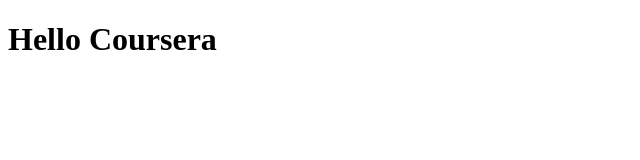
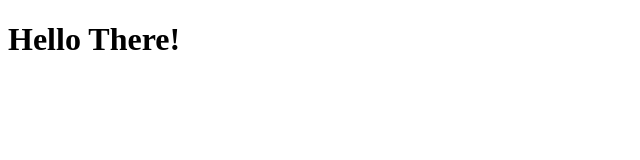
Before and after one commit to shyamfx/H5-test, a plain HTML site: page site/index.html in a window 1280 px wide. Shown: the full height of the page, 0-640 px from the left. Drawn offline with Linux system fonts and the light colour scheme.

Commit message:
Changed the H1 tage content

```diff
--- a/site/index.html
+++ b/site/index.html
@@ -6,6 +6,6 @@
   <title>Hello Coursera</title>
 </head>
 <body>
-  <h1>Hello Coursera</h1>
+  <h1>Hello There!</h1>
 </body>
 </html>
```
